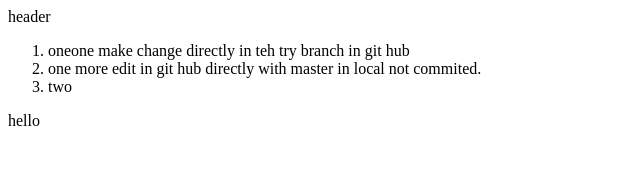
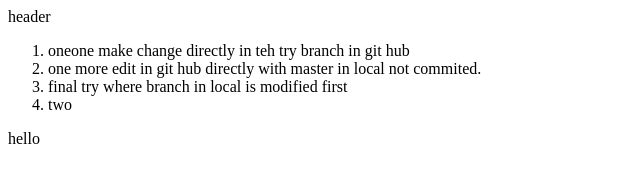
Before and after one commit to praneelraja/cs30, a plain HTML site: page hello.html in a window 1280 px wide. Shown: the whole page, without its empty margins (0-640 px from the left). Drawn offline with Linux system fonts and the light colour scheme.

Commit message:
pushing uncommitted try to try branch in github

```diff
--- a/hello.html
+++ b/hello.html
@@ -5,6 +5,7 @@
    <ol>
      <li>oneone make change directly in teh try branch in git hub</li>
       <li>one more edit in git hub directly with master in local not commited.</li>
+      <li>final try where branch in local is modified first</li>
      <li>two</li>
    </ol>
   hello
```
